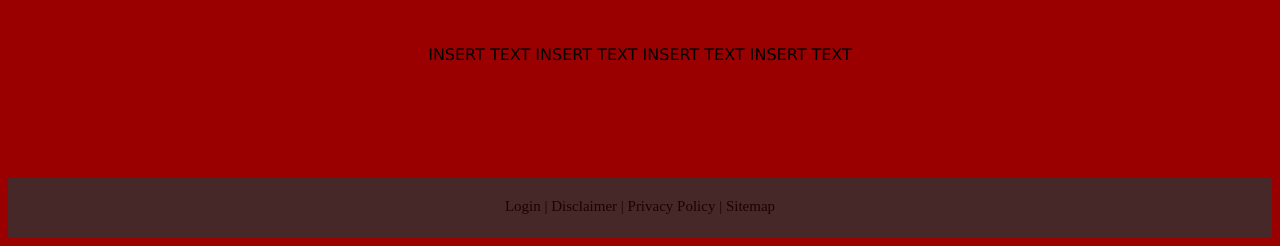
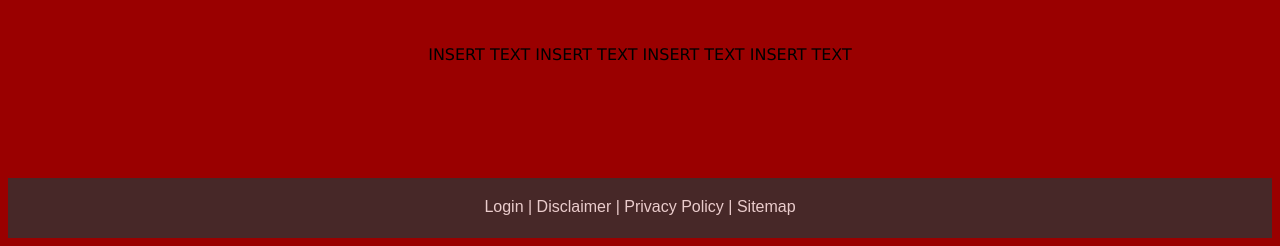
Before and after one commit to einnabno/Annie-Lala, a PHP site: page / in a window 1280 px wide. Shown: the part 1755-2001 px from the top of the page. Run offline with PHP 8.4, Linux system fonts and the light colour scheme.

Commit message:
Update style.css

```diff
--- a/css/style.css
+++ b/css/style.css
@@ -314,8 +314,9 @@ width: 30%;
 	right: 0;
 	width: 100%;
 	height: 60px;
-	font-family: "Britannic Bold";
-	font-size: 15px;
+	font-family: Arial;
+	color: #FFF;
+	font-size: 16px;
 }
 
 * {box-sizing: border-box;}
```
